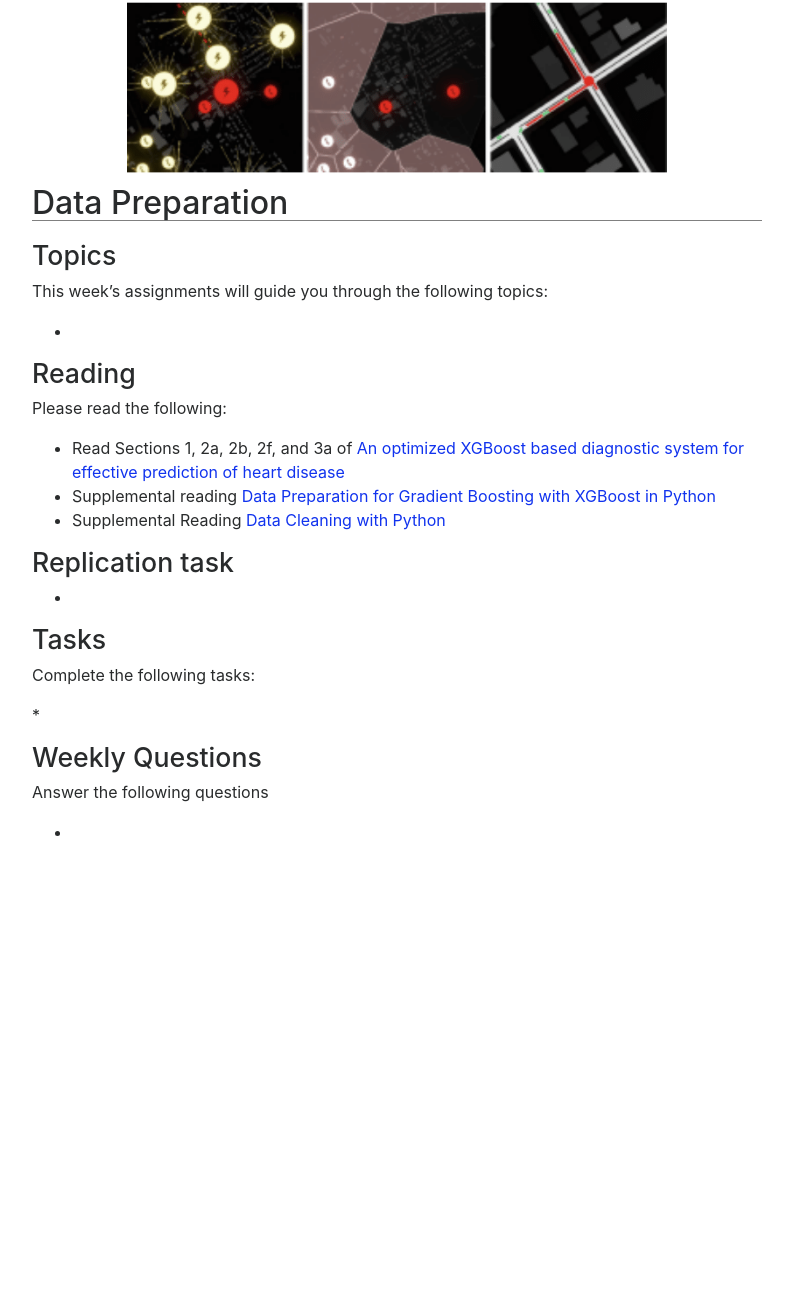
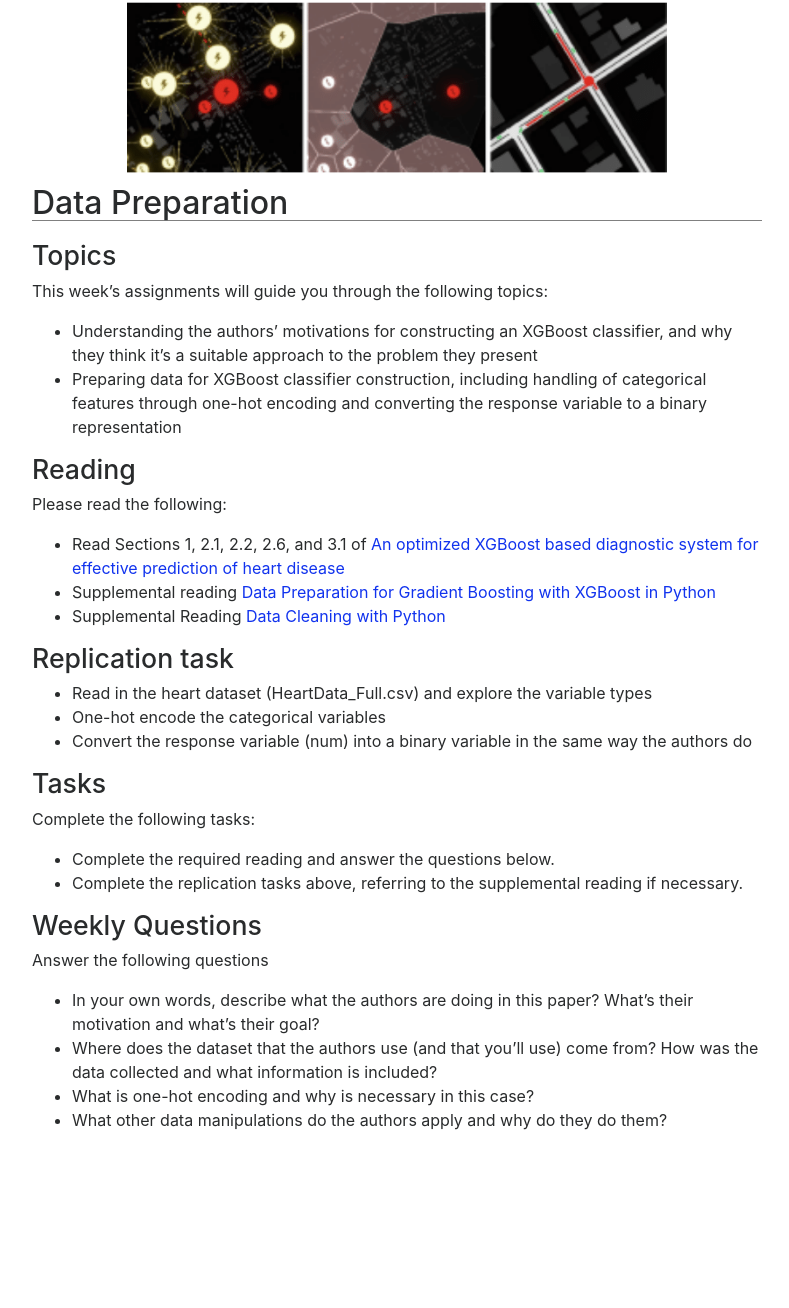
Before and after one commit to ACloninger/capstone-deloitte-travel-models, a Jekyll site: the page built from weeks/03-Data-Preparation.md, in a window 1280 px wide. Shown: the whole page, without its empty margins (243-1032 px from the left). Built offline with Jekyll 4.4.1, drawn with Linux system fonts in a browser that asks for light colours; nearby versions of some CDN libraries; before the commit the page ends 1020 px from its top, so only the background shows below that.

Commit message:
Updated Week 3

```diff
--- a/weeks/03-Data-Preparation.md
+++ b/weeks/03-Data-Preparation.md
@@ -10,30 +10,37 @@ doodle: /doodle.png
 
 This week's assignments will guide you through the following topics:
 
-*
+* Understanding the authors' motivations for constructing an XGBoost classifier, and why they think it's a suitable approach to the problem they present
+* Preparing data for XGBoost classifier construction, including handling of categorical features through one-hot encoding and converting the response variable to a binary representation
 
 ## Reading
 
 Please read the following:
 
-* Read Sections 1, 2a, 2b, 2f, and 3a of [An optimized XGBoost based diagnostic system for effective prediction of heart disease](https://www.sciencedirect.com/science/article/pii/S1319157820304936)
+* Read Sections 1, 2.1, 2.2, 2.6, and 3.1 of [An optimized XGBoost based diagnostic system for effective prediction of heart disease](https://www.sciencedirect.com/science/article/pii/S1319157820304936)
 * Supplemental reading [Data Preparation for Gradient Boosting with XGBoost in Python](https://machinelearningmastery.com/data-preparation-gradient-boosting-xgboost-python/)
 * Supplemental Reading [Data Cleaning with Python](https://medium.com/bitgrit-data-science-publication/data-cleaning-with-python-f6bc3da64e45)
 
 ## Replication task
 
-*
+* Read in the heart dataset (HeartData_Full.csv) and explore the variable types
+* One-hot encode the categorical variables
+* Convert the response variable (num) into a binary variable in the same way the authors do
 
 
 ## Tasks
 
 Complete the following tasks:
 
-*
+* Complete the required reading and answer the questions below.
+* Complete the replication tasks above, referring to the supplemental reading if necessary.
 
 
 ## Weekly Questions
 
 Answer the following questions
 
-*
+* In your own words, describe what the authors are doing in this paper? What's their motivation and what's their goal?
+* Where does the dataset that the authors use (and that you'll use) come from? How was the data collected and what information is included?
+* What is one-hot encoding and why is necessary in this case?
+* What other data manipulations do the authors apply and why do they do them?
```
